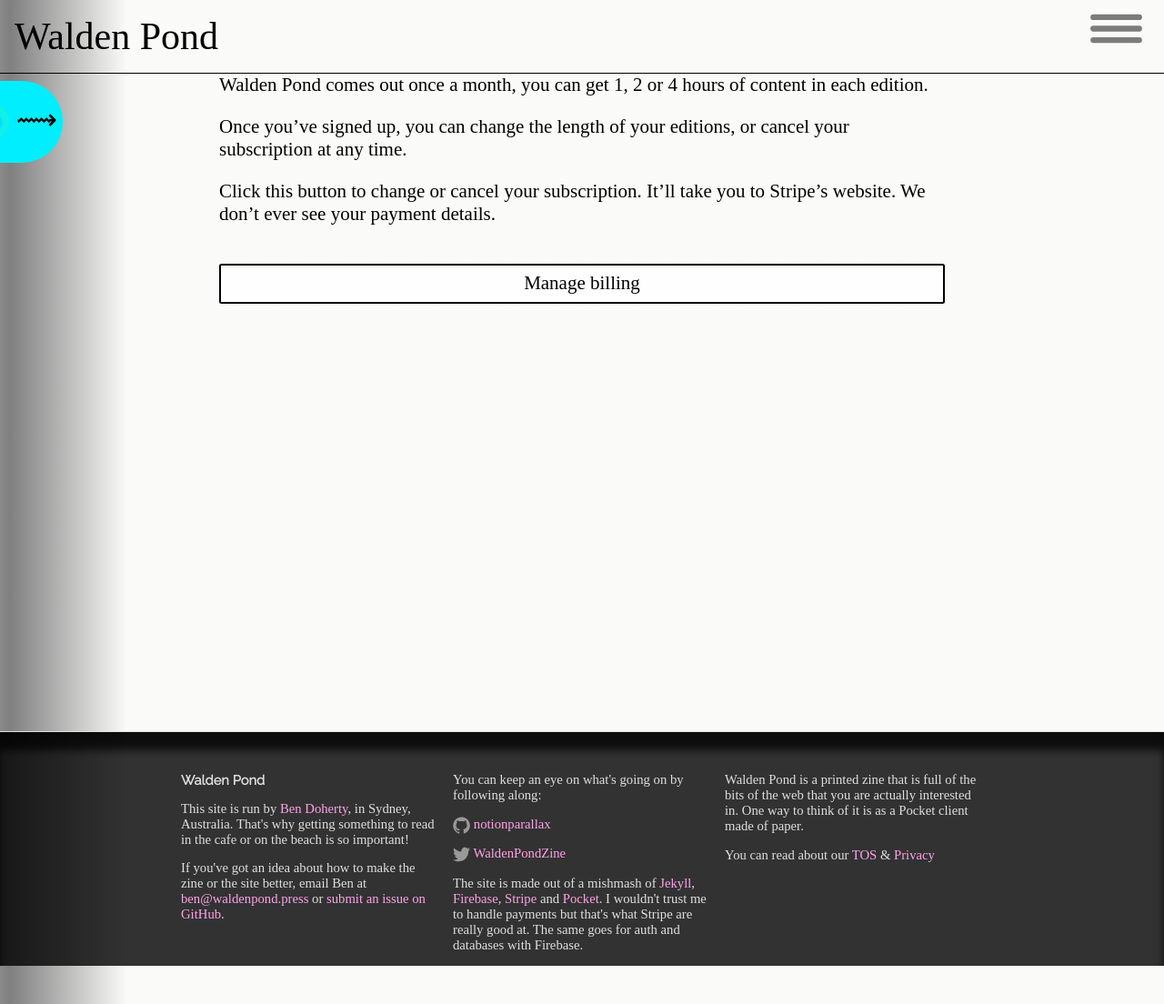
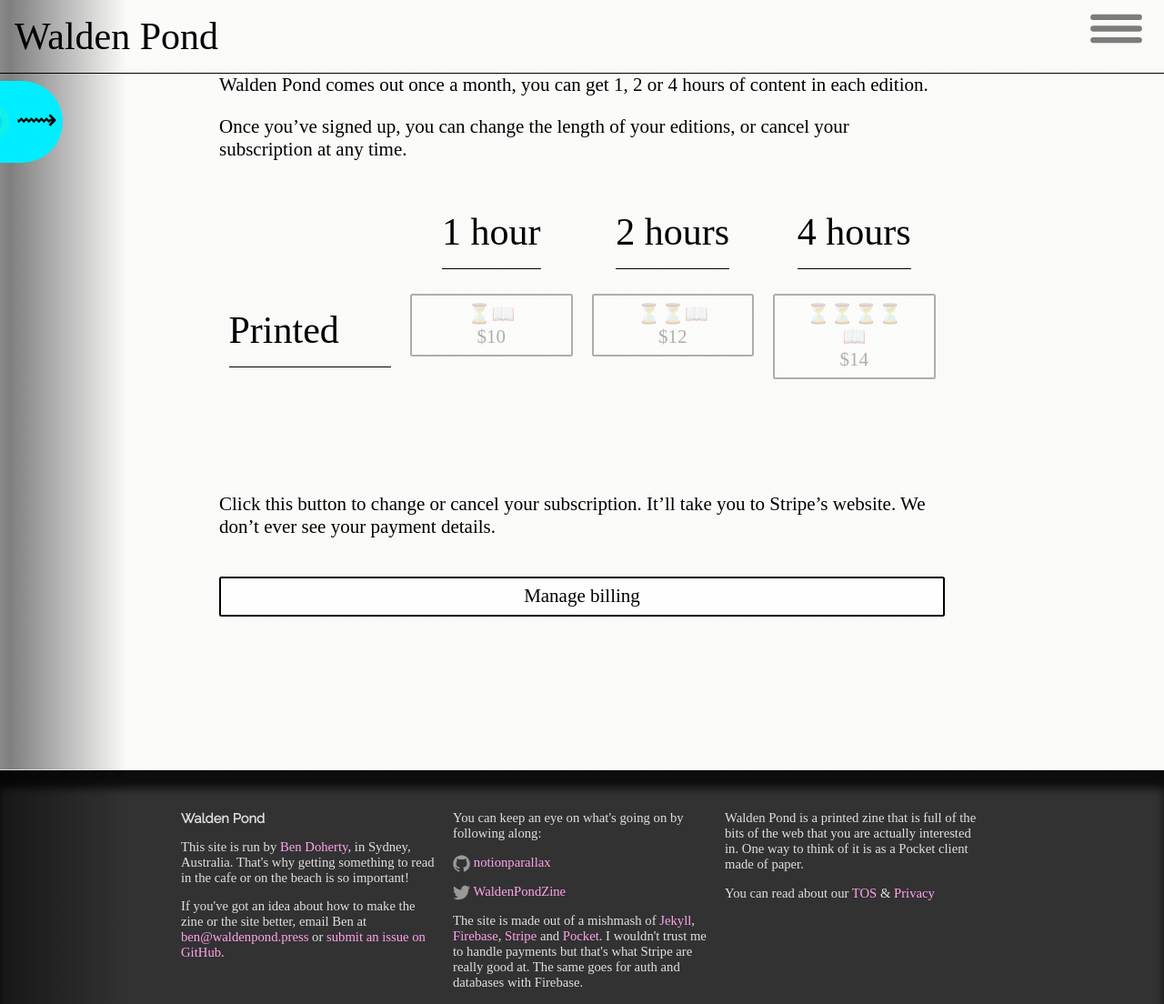
Before and after one commit to notionparallax/wp2frontEnd, a Jekyll site: the page built from payment.md, in a window 1280 px wide. Shown: the whole page at 91% size. Built offline with Jekyll 4.4.1, drawn with Linux system fonts in a browser that asks for light colours; some web fonts are replaced; comment, search, counter and statistics services are not loaded.

Commit message:
Put payment grid back in

```diff
--- a/payment.md
+++ b/payment.md
@@ -10,6 +10,75 @@ Once you've signed up, you can change the length of your editions, or cancel you
 <!-- Load Stripe.js on your website. -->
 <script src="https://js.stripe.com/v3"></script>
 
+<!-- Create a button that your customers click to complete their purchase. Customize the styling to suit your branding. -->
+
+<div class="payment-grid">
+<div class="print-title">
+
+# Printed
+
+</div>
+<div class="title-1-hr">
+<!-- <img src="./img/50_page_book.png"> -->
+
+# 1 hour
+
+</div>
+<div class="title-2-hr">
+<!-- <img src="./img/50_page_book.png"> -->
+
+# 2 hours
+
+</div>
+<div class="title-4-hr">
+<!-- <img src="./img/50_page_book.png"> -->
+
+# 4 hours
+
+</div>
+<div class="print-1-hr">
+<button
+  id="checkout-button-plan_HGJqSiZXIdOaxk"
+  role="link"
+  tabindex="0"
+  class="disabled checkout-button"
+  title="Subscribe with Stripe">
+<span class="text-description">1 hour</span>
+<span class="product-name">⏳📖</span>
+<!-- <span class="Subscribe-with-Stripe">Subscribe with Stripe</span> -->
+<span class="price" title="USD">$10</span>
+</button>
+</div>
+<div class="print-2-hr">
+<button
+  id="checkout-button-plan_HGJvNc7jY9ZRrR"
+  role="link"
+  tabindex="0"
+  class="disabled checkout-button"
+  title="Subscribe with Stripe">
+<span class="text-description">2 hours</span>
+<span class="product-name">⏳⏳📖</span>
+<!-- <span class="Subscribe-with-Stripe">Subscribe with Stripe</span> -->
+<span class="price" title="USD">$12</span>
+</button>
+</div>
+<div class="print-4-hr">
+<button
+  id="checkout-button-plan_HGJyibrCINh1Uf"
+  role="link"
+  tabindex="0"
+  class="disabled checkout-button"
+  title="Subscribe with Stripe">
+<span class="text-description">4 hours</span>
+<span class="product-name">⏳⏳⏳⏳📖</span>
+<!-- <span class="Subscribe-with-Stripe">Subscribe with Stripe</span> -->
+<span class="price" title="USD">$14</span>
+</button>
+</div>
+</div>
+
+<div id="error-message"></div>
+
 Click this button to change or cancel your subscription. It'll take you to Stripe's website. We don't ever see your payment details.
 
 <button id="manage-payment-button">Manage billing</button>
```
